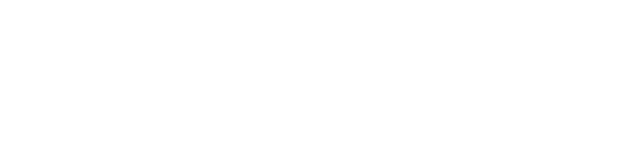
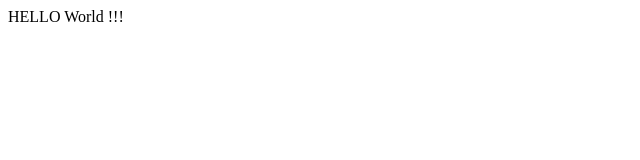
Before and after one commit to haohg/thanhtrungmobile, a plain HTML site: page index.html in a window 1280 px wide. Shown: the whole page, without its empty margins (0-640 px from the left). Drawn offline with Linux system fonts and the light colour scheme.

Commit message:
Update index.html

```diff
--- a/index.html
+++ b/index.html
@@ -6,6 +6,6 @@
     <title>Document</title>
 </head>
 <body>
-
+    HELLO World !!!
 </body>
 </html>
```
